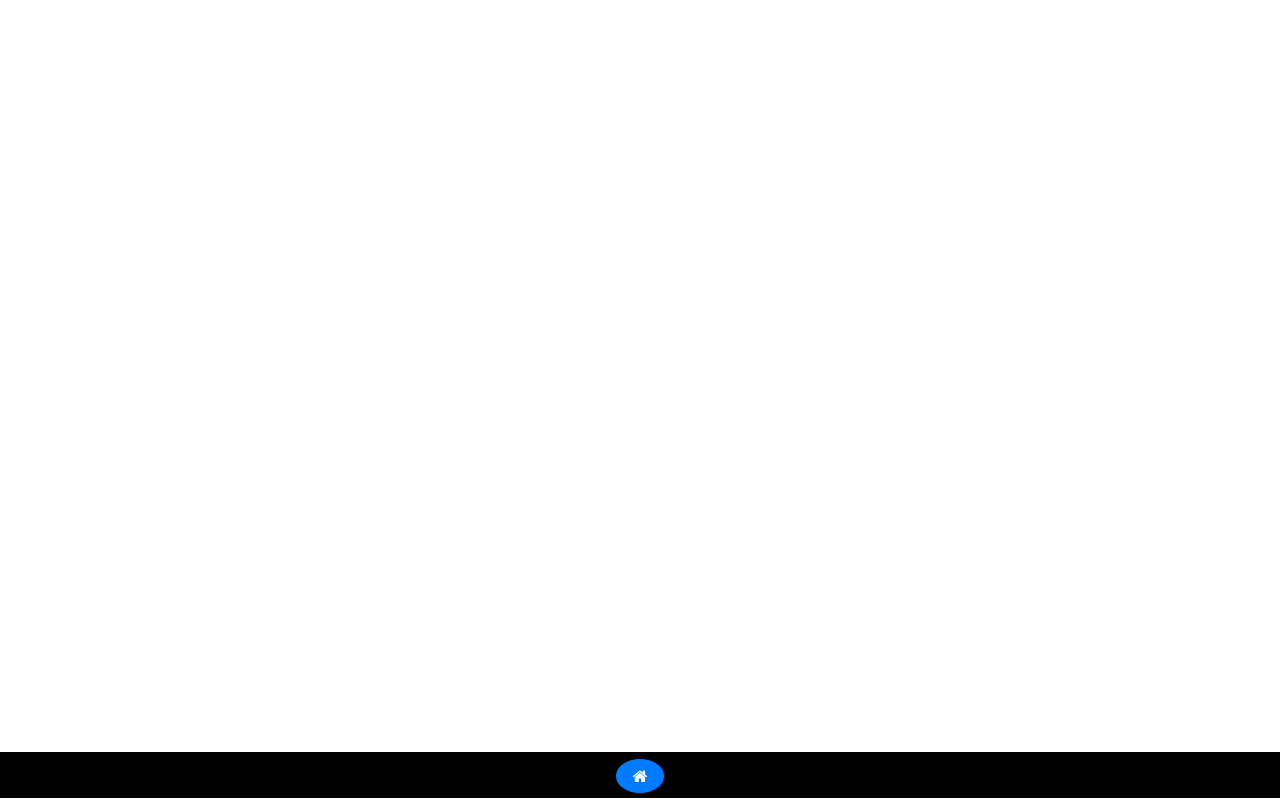
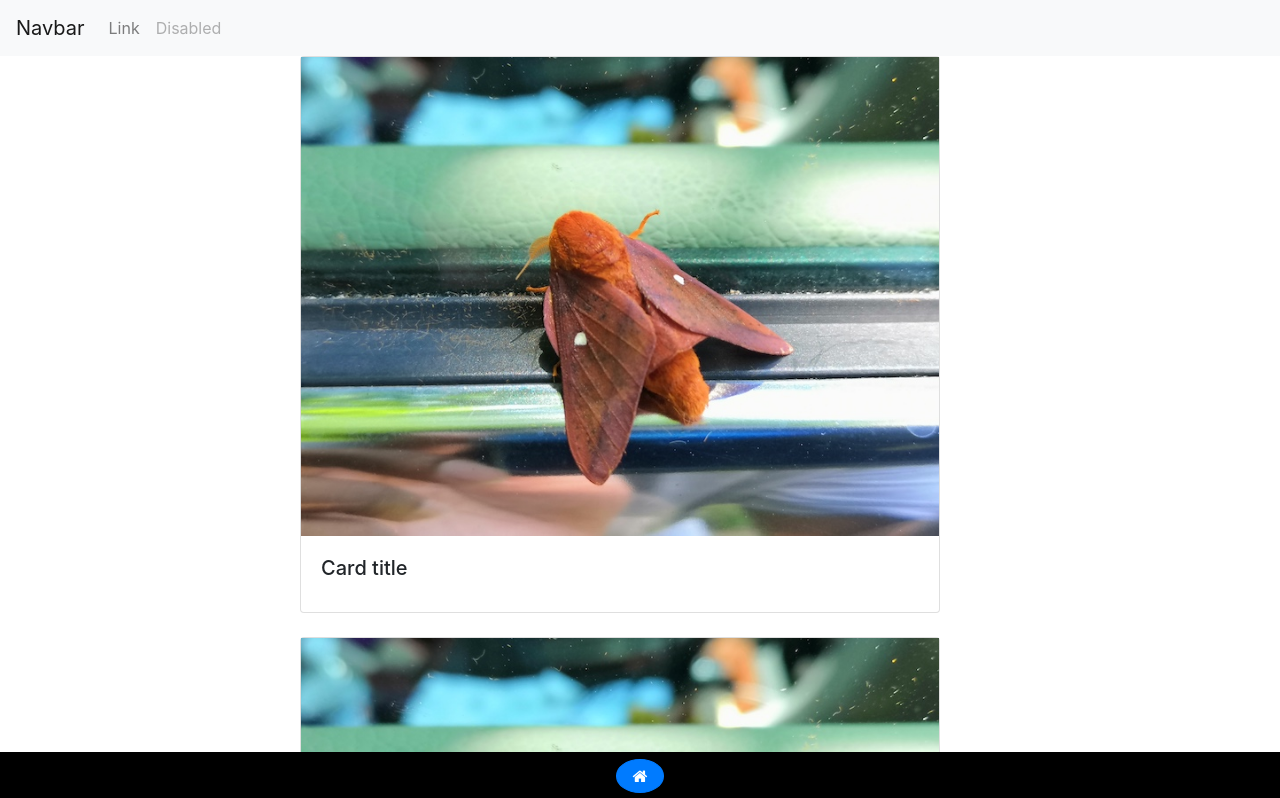
Before and after one commit to RonaldMcguire/midMod2, a React (Create React App) app in the folder mod/: page / in a window 1280 px wide. Shown: the top 798 px of the page. Built offline with nearby package versions, Linux system fonts and the light colour scheme.

Commit message:
moving the code from HTML into the react file

```diff
--- a/mod/src/App.js
+++ b/mod/src/App.js
@@ -10,6 +10,36 @@ import {
 export default function App() {
   return (
     <Router>
+ <nav class="navbar navbar-expand-lg navbar-light bg-light">
+      <button class="navbar-toggler" type="button" data-toggle="collapse" data-target="#navbarTogglerDemo03" aria-controls="navbarTogglerDemo03" aria-expanded="false" aria-label="Toggle navigation">
+        <span class="navbar-toggler-icon"></span>
+      </button>
+      <Link class="navbar-brand" href="#">Navbar</Link>
+
+      <div class="collapse navbar-collapse" id="navbarTogglerDemo03">
+        <ul class="navbar-nav mr-auto mt-2 mt-lg-0">
+          <li class="nav-item active">
+          </li>
+          <li class="nav-item">
+            <Link class="nav-link" href="#">Link</Link>
+          </li>
+          <li class="nav-item">
+            <Link class="nav-link disabled" href="#" tabindex="-1">Disabled</Link>
+          </li>
+        </ul>
+        <form class="form-inline my-2 my-lg-0">
+        </form>
+      </div>
+    </nav>
+
+    <Image />
+
+
+     <div class="footer">
+      <link rel="stylesheet" href="https://cdnjs.cloudflare.com/ajax/libs/font-awesome/4.7.0/css/font-awesome.min.css"></link>
+
+      <button class="btn"><i class="fa fa-home btn btn-lg btn-primary"></i></button>
+     </div>
 
     </Router>
   );
```
